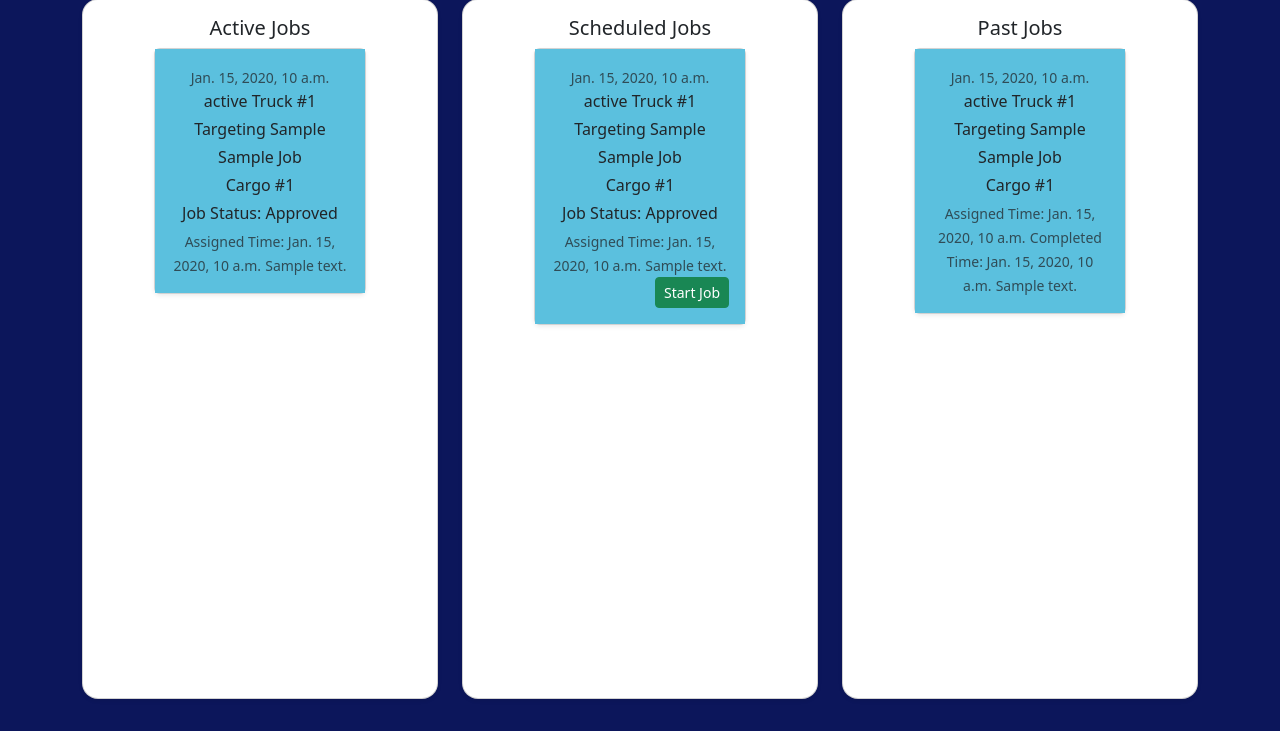
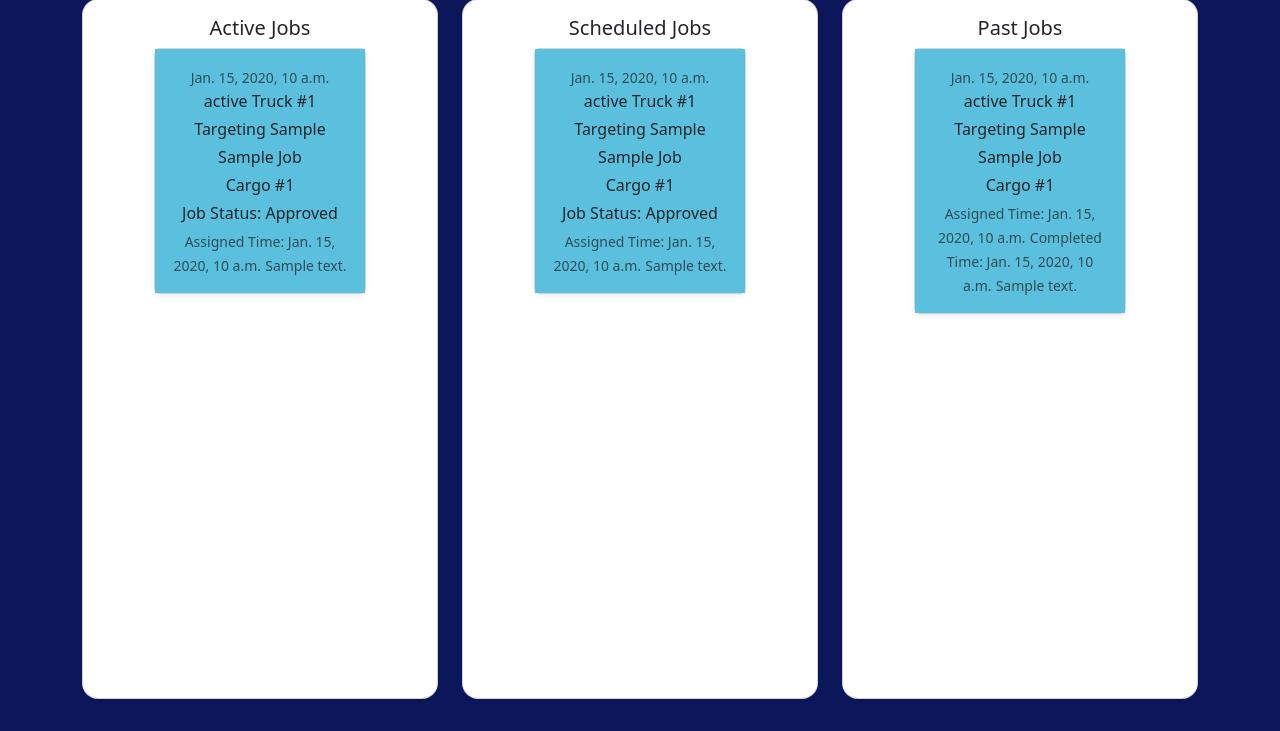
Before and after one commit to ShwetanshuC/DockChain-Website, a Django app: template Driver/templates/driverinterface.html in a window 1280 px wide. Shown: the part 139-870 px from the top of the page. Run offline with Django 4.2, Linux system fonts and the light colour scheme; a user stored in the database is signed in; tables that the repository leaves empty hold one stand-in row (values such as "Sample post"); the template is opened without the code that fills it: most values are stand-ins (such as "Sample title", 1, 10 or a date in 2020); parts of the project's set-up code (start-up, migrations or seed data) failed here and were passed over; some libraries are stand-ins or nearby versions; some web fonts are replaced.

Commit message:
job prioritization for drvers

```diff
--- a/Driver/templates/driverinterface.html
+++ b/Driver/templates/driverinterface.html
@@ -78,7 +78,7 @@
                       <small class="text-muted">{{ job.description }}</small>
                       <div class="text-end">
                       <!-- Start Job Button -->
-                       {% if job.status == 'Approved' and job.target_timestamp != NULL %}
+                       {% if job.status == 'Approved' and job.target_timestamp != NULL and job.target_timestamp > timezone.now and job == scheduled_jobs.first %}
                         <form method="POST" action="{% url 'start_job' job.id %}">
                           {% csrf_token %}
                           <button type="submit" class="btn btn-sm btn-success" title="Start Job" onclick="return confirm('Are you sure you want to start this job?');">Start Job</button>
--- a/sources.txt
+++ b/sources.txt
@@ -142,7 +142,8 @@ Migrations:
 
 Docking location (Dock ____)
 
-Trucker broker
+Cargo broker & independent driver handshake built!
+- Everything works here
 
 Name
 Description of services jobs needed
--- a/truckmanagement/templates/driverdirectory.html
+++ b/truckmanagement/templates/driverdirectory.html
@@ -12,8 +12,8 @@
   <p class="fs-5 mt-0 mb-4 text-white">You can edit or delete existing driver records, and add new ones as needed.</p>
 
   <div class="container d-flex justify-content-center my-5">
-  <a href="{% url 'companytruckerform' %}" class="btn btn-primary btn-lg">Add New Trucker</a>
-</div>
+    <a href="{% url 'companytruckerform' %}" class="btn btn-primary btn-lg">Add New Trucker</a>
+  </div>
 
 </div>
 
```
